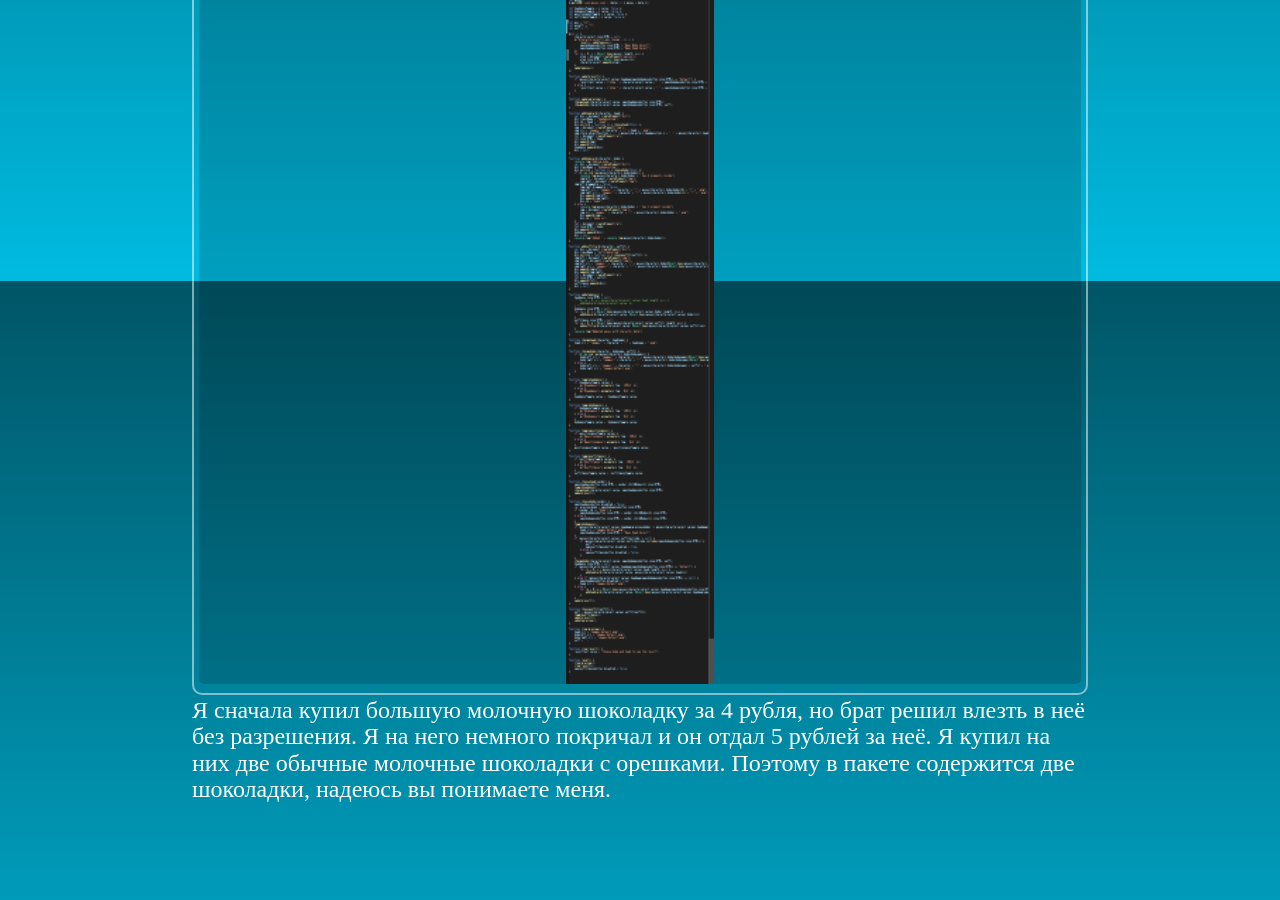
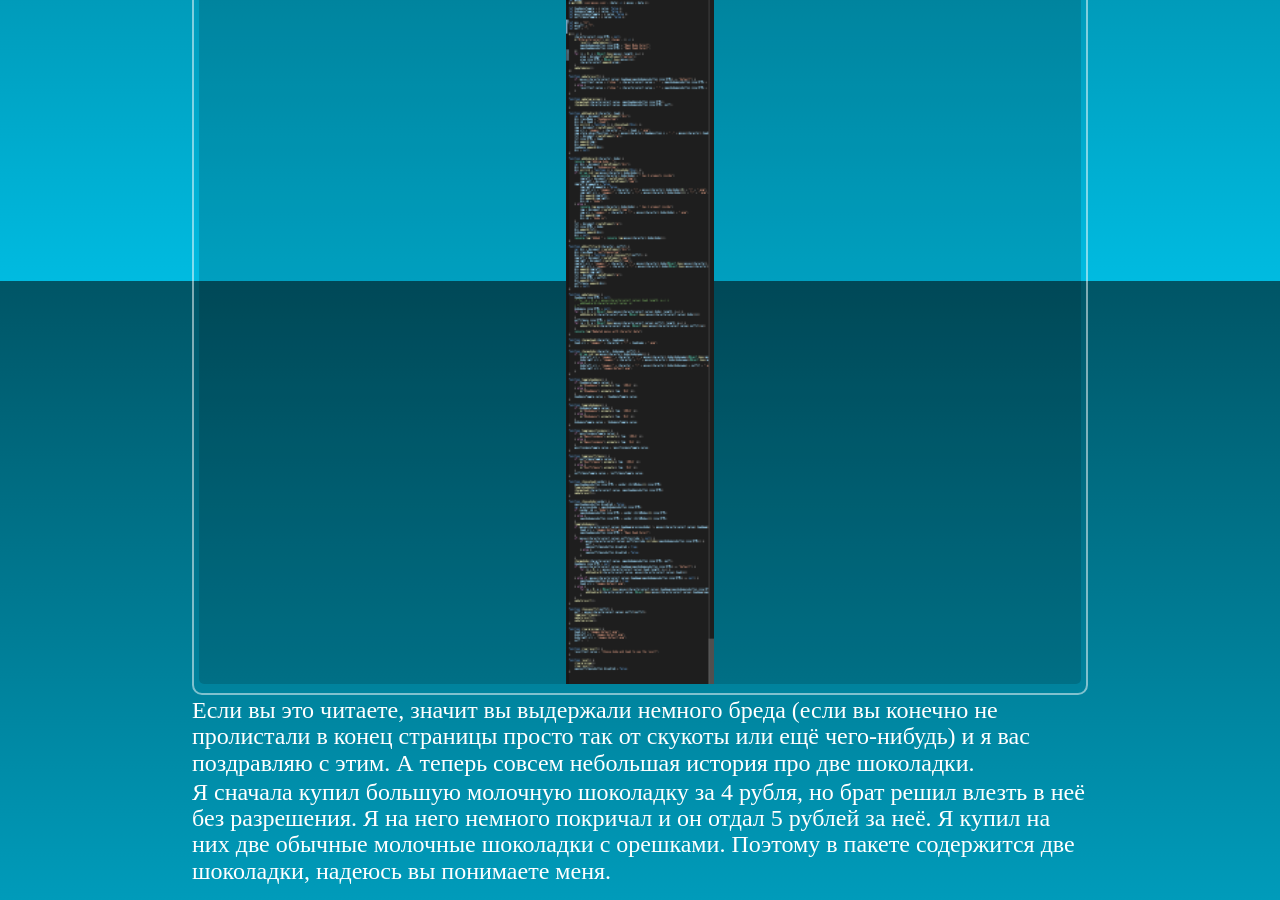
Before and after one commit to catink123/catink123.github.io, a Jekyll site: the page built from secret/index.html, in a window 1280 px wide and 900 px high, scrolled down 5119 px. Built offline with Jekyll 4.4.1, drawn with Linux system fonts in a browser that asks for light colours; some web fonts are replaced; before the commit the page ends 5938 px from its top, so only the background shows below that.

Commit message:
Update index.html

```diff
--- a/secret/index.html
+++ b/secret/index.html
@@ -40,5 +40,6 @@ title: Секретик
         <p>Небольшой вид на весь код в ddlc-cp, 238 строчек. (и это конечно же с одной очень облегчающей штукой, которая сама ещё очень большая и сжатая в размере)</p>
         <img class="art" src="images/ddlc-cp4.png">
     </div>
+    <p>Если вы это читаете, значит вы выдержали немного бреда (если вы конечно не пролистали в конец страницы просто так от скукоты или ещё чего-нибудь) и я вас поздравляю с этим. А теперь совсем небольшая история про две шоколадки.</p>
     <p>Я сначала купил большую молочную шоколадку за 4 рубля, но брат решил влезть в неё без разрешения. Я на него немного покричал и он отдал 5 рублей за неё. Я купил на них две обычные молочные шоколадки с орешками. Поэтому в пакете содержится две шоколадки, надеюсь вы понимаете меня.</p>
 </div>
```
